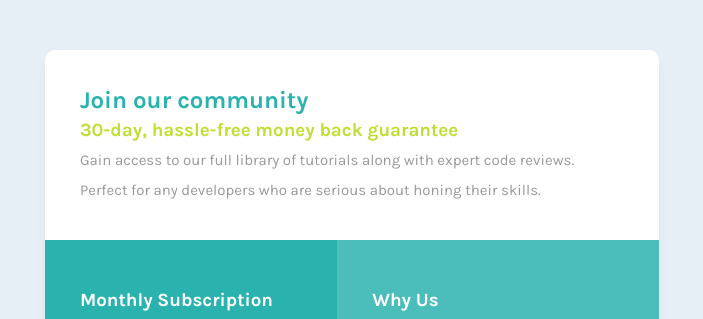
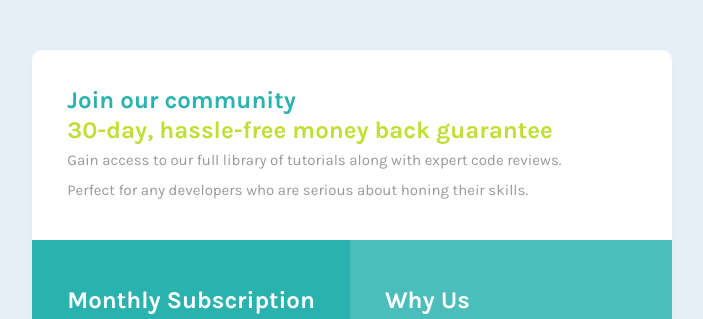
Before and after one commit to nada-hazem/Front-end-challenge-2, a plain HTML site: page index.html in a window 1280 px wide. Shown: the part 125-444 px from the top of the page, without its empty margins (288-991 px from the left). Drawn offline with Linux system fonts and the light colour scheme.

Commit message:
Update index.html

```diff
--- a/index.html
+++ b/index.html
@@ -21,7 +21,7 @@
       <main class="container">
         <div class="item1">
           <h1>Join our community</h1>
-          <h3 class="Firsth3">30-day, hassle-free money back guarantee</h3>
+          <h2 class="Firsth3">30-day, hassle-free money back guarantee</h2>
           <p class="p1">
             Gain access to our full library of tutorials along with expert code
             reviews.
@@ -35,7 +35,7 @@
 
         <div class="row">
           <div class="item2">
-            <h3 class="sech3">Monthly Subscription</h3>
+            <h2 class="sech3">Monthly Subscription</h2>
             <div class="spacing">
               <p class="Month">
                 <span class="dollar"> &dollar;29 </span>
@@ -53,7 +53,7 @@
           </div>
 
           <div class="item3">
-            <h3 class="thirdh3">Why Us</h3>
+            <h2 class="thirdh3">Why Us</h2>
             <p class="fade">
               Tutorials by industry experts<br />
               Peer &amp; expert code<br />
```
